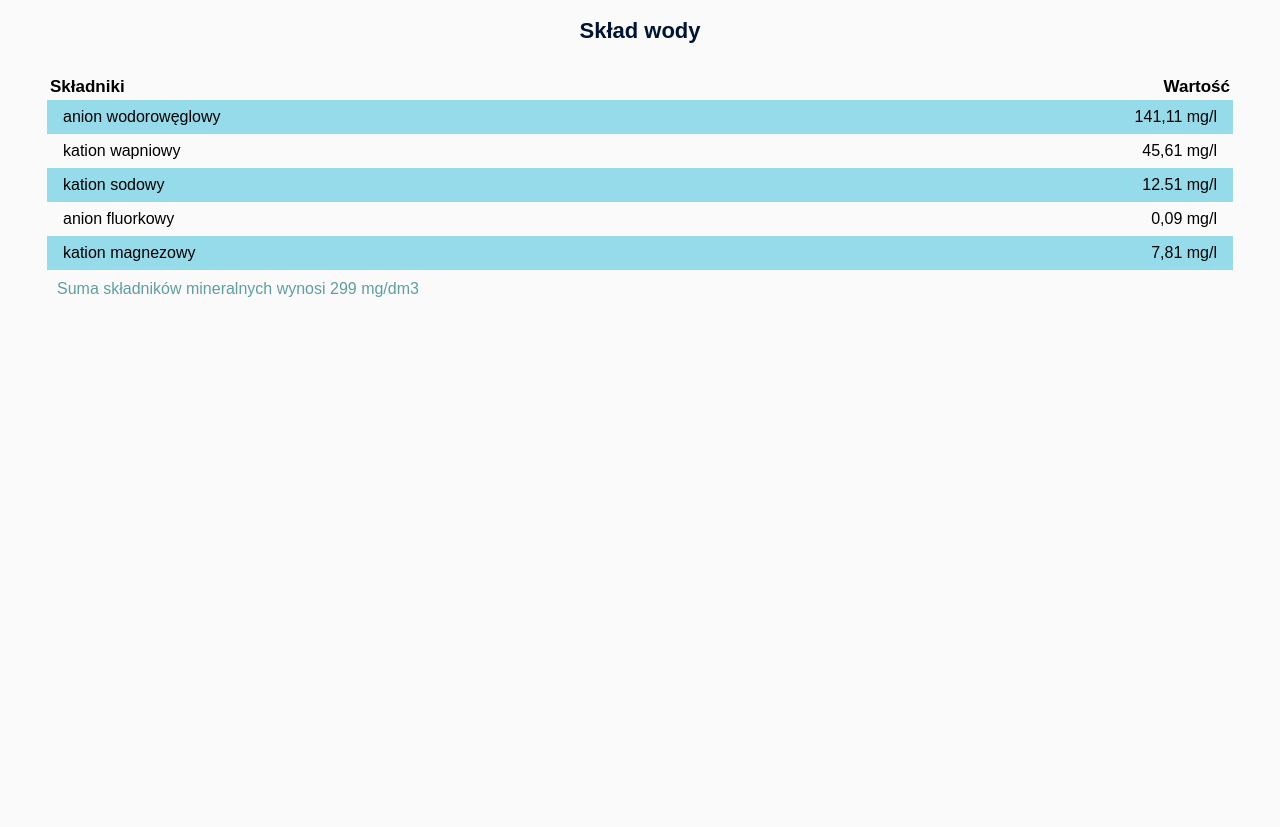
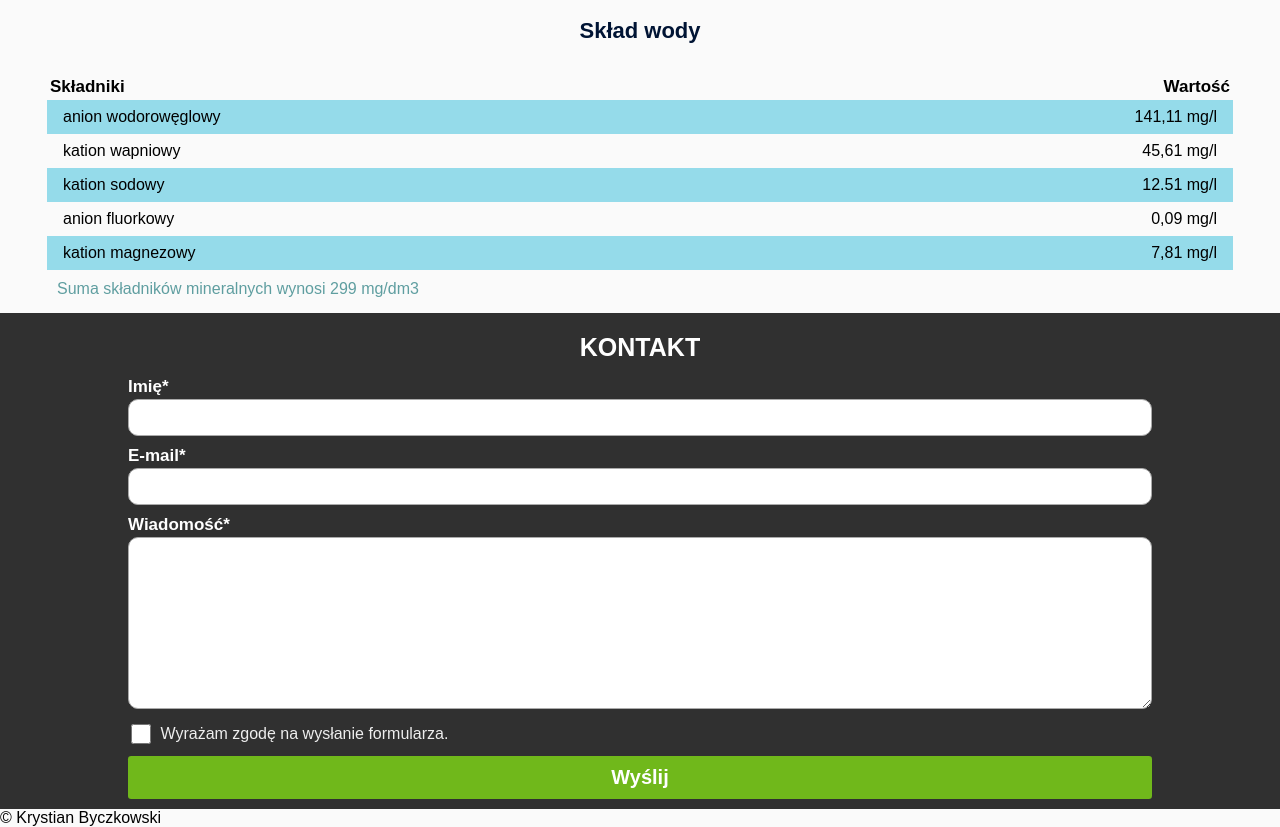
Before and after one commit to Byczowskik/water-side, a plain HTML site: page index.html in a window 1280 px wide. Shown: the part 3017-3844 px from the top of the page. Before the commit the page ends 3330 px from the top, so only its background shows below. Drawn offline with nearby package versions, Linux system fonts and the light colour scheme.

Commit message:
Contact - add

```diff
--- a/index.html
+++ b/index.html
@@ -35,7 +35,7 @@
                 <li><a href="#fourth" class="btn">Kontakt</a></li>
             </ul>
         </nav>
-        <button>Kup teraz!</button>
+        <button class="main-bt">Kup teraz!</button>
     </header>
 
     <section class="o-wodzie">
@@ -157,14 +157,43 @@
                         </tr>
                     </tbody>
                     <caption>Suma składników mineralnych wynosi 299 mg/dm3</caption>
-
                 </table>
 
             </div>
 
         </div>
     </section>
-    <footer></footer>
+    <section class="contact">
+        <a id="fourth" name="target"></a>
+        <h2 class="c1">Kontakt</h2>
+        <form method="post" novalidate action="">
+            <div class="form-row">
+                <label for="f-name">Imię*</label>
+                <input type="text" name="name">
+            </div>
+            <div class="form-row">
+                <label for="f-email">E-mail*</label>
+                <input type="text" name="email">
+            </div>
+            <div class="form-row">
+                <label for="f-text">Wiadomość*</label>
+                <textarea name="text" id="f-text" cols="30" rows="10"></textarea>
+            </div>
+            <div class="form-row">
+                <label class="checkbox-cnt">
+                    <input type="checkbox" name="regulation">
+                    <span>Wyrażam zgodę na wysłanie formularza.</span>
+                </label>
+            </div>
+            <div class="form-row">
+                <button type="submit" class="sbt" disabled>Wyślij</button>
+            </div>
+        </form>
+    </section>
+    <footer class="clearix">
+        <div class="map"></div>
+        <p class="ft">&copy; Krystian Byczkowski</p>
+    </footer>
 </body>
 
 </html>
--- a/style.css
+++ b/style.css
@@ -45,7 +45,7 @@ h1 {
     text-transform: uppercase;
 }
 
-button {
+.main-bt {
     position: absolute;
     padding: 15px 25px;
     z-index: 1;
@@ -63,8 +63,14 @@ button {
     background-color: rgba(104, 194, 229, 0.6);
     cursor: pointer;
     transition: .3s;
+}
 
+.main-bt:focus {
+    outline: none;
+}
 
+.main-bt:active {
+    border-radius: 40px;
 }
 
 @media (orientation: portrait) and (min-width: 410px) {
@@ -73,7 +79,7 @@ button {
         line-height: 110%;
     }
 
-    button {
+    .main-bt {
         letter-spacing: 1px;
     }
 }
@@ -85,7 +91,7 @@ button {
 
     }
 
-    button {
+    .main-bt {
         width: 65%;
         padding: 20px 30px;
         letter-spacing: 2px;
@@ -102,7 +108,7 @@ button {
         display: none;
     }
 
-    button {
+    .main-bt {
         width: 45%;
         font-size: 29px;
     }
@@ -171,7 +177,7 @@ button {
         width: 100%;
     }
 
-    button::before {
+    .main-bt::before {
         width: 100%;
         height: 0;
         content: "";
@@ -184,7 +190,7 @@ button {
         border-radius: 40px;
     }
 
-    button:hover::before {
+    .main-bt:hover::before {
         height: 100%;
         background-color: rgba(104, 194, 229, 0.8);
 
@@ -260,13 +266,17 @@ h2 {
 }
 
 #one,
-#two,
-#fourth {
+#two {
     position: absolute;
     top: -100px;
 }
 
 #third {
+    position: absolute;
+    top: -100px;
+}
+
+#fourth {
     position: absolute;
     top: -100px;
 }
@@ -553,3 +563,98 @@ caption {
         text-align: left;
     }
 }
+
+/*sekcja-contact*/
+.c1 {
+    color: white;
+    padding: 20px 0 15px 0;
+}
+
+.contact {
+    position: relative;
+    background-color: #303030;
+    color: white;
+}
+
+form {
+    width: 80%;
+    margin: 0 auto;
+}
+
+.form-row {
+    margin-bottom: 10px;
+}
+
+.form-row:last-child {
+    margin-bottom: 0;
+}
+
+
+form input[type=text],
+form input[type=email],
+form textarea {
+    border-radius: 10px;
+    padding: 10px;
+    border: 1px solid #aaa;
+    display: block;
+    width: 100%;
+    color: #666;
+}
+
+form input[type=text]:focus,
+form input[type=email]:focus,
+form textarea:focus,
+form .sbt:focus {
+    outline: none;
+}
+
+form label {
+    font-weight: bold;
+    display: block;
+    font-size: 17px;
+    margin-bottom: 2px;
+}
+
+form .sbt {
+    width: 100%;
+    padding: 10px 2px;
+    background: #70B81B;
+    border: none;
+
+    border-radius: 0.2rem;
+    color: #fff;
+    font-size: 20px;
+    font-weight: bold;
+    transition: 0.3s;
+    margin-bottom: 10px;
+    cursor: pointer;
+}
+
+form .checkbox-cnt {
+    padding: 5px 0 2px 3px;
+    font-size: 16px;
+    font-weight: normal;
+    color: #EEE;
+    cursor: pointer;
+    vertical-align: middle;
+    line-height: 130%;
+}
+
+form .checkbox-cnt input {
+    width: 20px;
+    height: 20px;
+    vertical-align: middle;
+    cursor: pointer;
+    margin-right: 5px;
+}
+
+form .sbt:hover {
+    background-color: #7EC927;
+}
+
+/*footer*/
+footer {
+    /*    background-color: #303030;*/
+}
+
+.map {}
```
